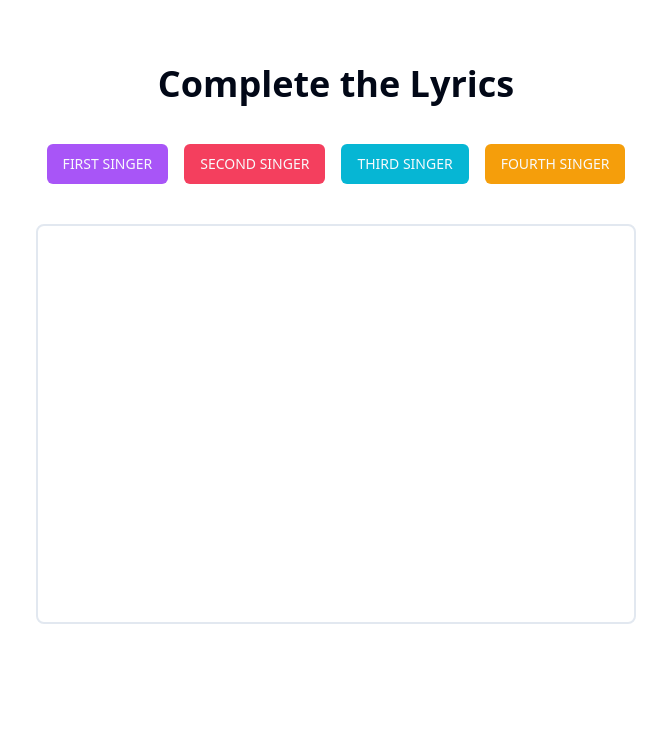
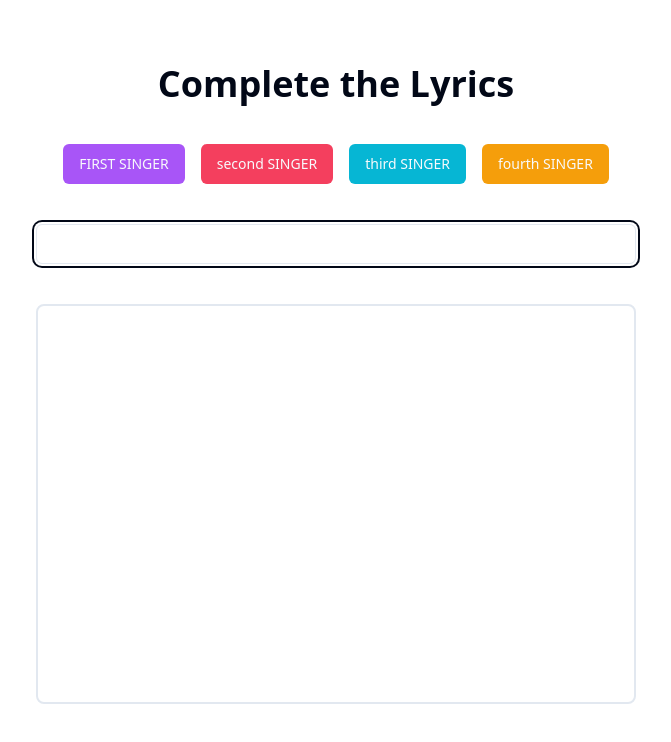
Before and after one commit to earlfunk21/csit340-activities, a React (Vite) app: page /singer/1 in a window 1280 px wide. Shown: the top 742 px of the page, without its empty margins (304-975 px from the left). Built offline with nearby package versions, Linux system fonts and the light colour scheme.

Commit message:
Finished Complete The lyrics

```diff
--- a/package.json
+++ b/package.json
@@ -16,6 +16,7 @@
     "lucide-react": "^0.284.0",
     "react": "^18.2.0",
     "react-dom": "^18.2.0",
+    "react-router-dom": "^6.16.0",
     "tailwind-merge": "^1.14.0",
     "tailwindcss-animate": "^1.0.7"
   },
--- a/src/App.tsx
+++ b/src/App.tsx
@@ -1,87 +1,49 @@
-import { useState } from "react";
+import { LyricsProvider } from "./LyricsContext";
 import { Button } from "./components/ui/button";
-import { Input } from "./components/ui/input";
-import { cn } from "./lib/utils";
+import { Link, Outlet } from "react-router-dom";
 
-enum SingerType {
-	FIRST = "bg-purple-500",
-	SECOND = "bg-rose-500",
-	THIRD = "bg-cyan-500",
-	FOURTH = "bg-amber-500",
-}
-
-type LyricsType = {
-	singerType: SingerType;
-	lyrics: string;
-};
 
 function App() {
-	const [focus, setFocus] = useState(false);
-	const [lyrics, setLyrics] = useState<LyricsType[]>([]);
-	const [lyricsValue, setLyricsValue] = useState("");
-	const [singerType, setSingerType] = useState<SingerType | null>(null);
 
-	const setSingerTypeHandler = (newSingerType: SingerType) => {
-		if (lyricsValue && singerType) {
-			setLyrics(prev => [
-				...prev,
-				{ singerType: singerType, lyrics: lyricsValue },
-			]);
-			setLyricsValue("");
-		}
-		setSingerType(newSingerType);
-		setFocus(true);
-	};
 
 	return (
 		<div className="min-h-screen flex justify-center">
 			<div className="flex flex-col items-center gap-y-10 pt-16">
 				<h1 className="text-4xl font-bold">Complete the Lyrics</h1>
 				<div className="flex justify-center gap-4">
-					<Button
-						className="bg-purple-500 hover:bg-purple-500/90"
-						onClick={() => setSingerTypeHandler(SingerType.FIRST)}>
-						FIRST SINGER
+					<Button className="bg-purple-500 hover:bg-purple-500/90" asChild onClick={() => console.log("Hello world")}>
+						<Link
+							to="/singer/first"
+							state="bg-purple-500">
+							FIRST SINGER
+						</Link>
 					</Button>
-					<Button
-						className="bg-rose-500 hover:bg-rose-500/90"
-						onClick={() => setSingerTypeHandler(SingerType.SECOND)}>
-						SECOND SINGER
+					<Button className="bg-rose-500 hover:bg-rose-500/90" asChild>
+						<Link
+							to="/singer/second"
+							state="bg-rose-500">
+							second SINGER
+						</Link>
 					</Button>
-					<Button
-						className="bg-cyan-500 hover:bg-cyan-500/90"
-						onClick={() => setSingerTypeHandler(SingerType.THIRD)}>
-						THIRD SINGER
+					<Button className="bg-cyan-500 hover:bg-cyan-500/90" asChild>
+						<Link
+							to="/singer/third"
+							state="bg-cyan-500">
+							third SINGER
+						</Link>
 					</Button>
-					<Button
-						className="bg-amber-500 hover:bg-amber-500/90"
-						onClick={() => setSingerTypeHandler(SingerType.FOURTH)}>
-						FOURTH SINGER
+					<Button className="bg-amber-500 hover:bg-amber-500/90" asChild>
+						<Link
+							to="/singer/fourth"
+							state="bg-amber-500">
+							fourth SINGER
+						</Link>
 					</Button>
 				</div>
-				{focus && (
-					<Input
-						onChange={e => setLyricsValue(e.target.value)}
-						value={lyricsValue}
-					/>
-				)}
-				<div className="border-2 rounded-lg w-[600px] h-[400px] overflow-y-auto flex flex-col gap-y-2 p-4">
-					{lyrics.map((lyric, index) => (
-						<div
-							key={index}
-							className={cn(
-								"w-full p-2 rounded-md text-white",
-								lyric.singerType
-							)}>
-							{lyric.lyrics}
-						</div>
-					))}
-					{lyricsValue && (
-						<div className={cn("w-full p-2 rounded-md text-white", singerType)}>
-							{lyricsValue}
-						</div>
-					)}
-				</div>
+
+				<LyricsProvider>
+					<Outlet />
+				</LyricsProvider>
 			</div>
 		</div>
 	);
--- /dev/null
+++ b/src/LyricsContext.tsx
@@ -0,0 +1,31 @@
+import React from "react";
+import { LyricsContextType, LyricsType } from "./types";
+
+
+const defaultLyricsValues = {
+  lyrics: [],
+  addLyrics: () => {}
+}
+
+export const LyricsContext = React.createContext<LyricsContextType>(defaultLyricsValues);
+
+
+export const LyricsProvider = ({ children }: { children: React.ReactNode }) => {
+	const [lyrics, setLyrics] = React.useState<LyricsType[]>([]);
+
+	const addLyrics = (lyrics: LyricsType) => {
+		setLyrics(prev => [...prev, lyrics]);
+	};
+
+	return (
+		<LyricsContext.Provider value={{ lyrics, addLyrics }}>
+			{children}
+		</LyricsContext.Provider>
+	);
+};
+
+const useLyrics = () => {
+  return React.useContext(LyricsContext);
+}
+
+export default useLyrics;
--- /dev/null
+++ b/src/Singer.tsx
@@ -0,0 +1,53 @@
+import React, { useEffect } from "react";
+import { Input } from "./components/ui/input";
+import useLyrics from "./LyricsContext";
+import { cn } from "./lib/utils";
+import { useLocation, useParams } from "react-router-dom";
+import { LyricsType } from "./types";
+
+const Singer = () => {
+	const [lyricsValue, setLyricsValue] = React.useState("");
+  const [singerType, setSingerType] = React.useState(null)
+	const { lyrics, addLyrics } = useLyrics();
+	const { singer } = useParams();
+	const { state } = useLocation();
+
+	useEffect(() => {
+    if(lyricsValue && singerType)
+    {
+      const newLyrics: LyricsType = { lyrics: lyricsValue, singerType: singerType }
+		  addLyrics(newLyrics);
+      setLyricsValue("");
+    }
+    setSingerType(state)
+	}, [singer]);
+
+	return (
+		<>
+			<Input
+				onChange={e => setLyricsValue(e.target.value)}
+        autoFocus
+				value={lyricsValue}
+			/>
+			<div className="border-2 rounded-lg w-[600px] h-[400px] overflow-y-auto flex flex-col gap-y-2 p-4">
+				{lyrics.map((lyric, index) => (
+					<div
+						key={index}
+						className={cn(
+							"w-full p-2 rounded-md text-white",
+							lyric.singerType
+						)}>
+						{lyric.lyrics}
+					</div>
+				))}
+        {lyricsValue && (
+						<div className={cn("w-full p-2 rounded-md text-white", singerType)}>
+							{lyricsValue}
+						</div>
+					)}
+			</div>
+		</>
+	);
+};
+
+export default Singer;
--- a/src/main.tsx
+++ b/src/main.tsx
@@ -1,10 +1,25 @@
-import React from 'react'
-import ReactDOM from 'react-dom/client'
-import App from './App.tsx'
-import './index.css'
+import React from "react";
+import ReactDOM from "react-dom/client";
+import App from "./App.tsx";
+import "./index.css";
+import { RouterProvider, createBrowserRouter } from "react-router-dom";
+import Singer from "./Singer.tsx";
 
-ReactDOM.createRoot(document.getElementById('root')!).render(
-  <React.StrictMode>
-    <App />
-  </React.StrictMode>,
-)
+const router = createBrowserRouter([
+	{
+		path: "/singer",
+		element: <App />,
+    children: [
+      {
+        path: ":singer",
+        element: <Singer />
+      }
+    ]
+	},
+]);
+
+ReactDOM.createRoot(document.getElementById("root")!).render(
+	<React.StrictMode>
+		<RouterProvider router={router} />
+	</React.StrictMode>
+);
--- /dev/null
+++ b/src/types.tsx
@@ -0,0 +1,16 @@
+export enum SingerType {
+	FIRST = "bg-purple-500",
+	SECOND = "bg-rose-500",
+	THIRD = "bg-cyan-500",
+	FOURTH = "bg-amber-500",
+}
+
+export type LyricsType = {
+	singerType: SingerType;
+	lyrics: string;
+};
+
+export type LyricsContextType = {
+  lyrics: LyricsType[];
+  addLyrics: (lyrics: LyricsType) => void;
+}
--- a/tsconfig.json
+++ b/tsconfig.json
@@ -18,11 +18,11 @@
 		"strict": true,
 		"noUnusedLocals": true,
 		"noUnusedParameters": true,
-    "noFallthroughCasesInSwitch": true,"baseUrl": ".",
+		"noFallthroughCasesInSwitch": true,
+		"baseUrl": ".",
 		"paths": {
 			"@/*": ["./src/*"]
 		}
-
 	},
 	"include": ["src"],
 	"references": [{ "path": "./tsconfig.node.json" }]
```
Also changed, not shown: 1 other file (tests, documents, lock files or other folders). Lines whose indentation alone changed are shown as unchanged.
